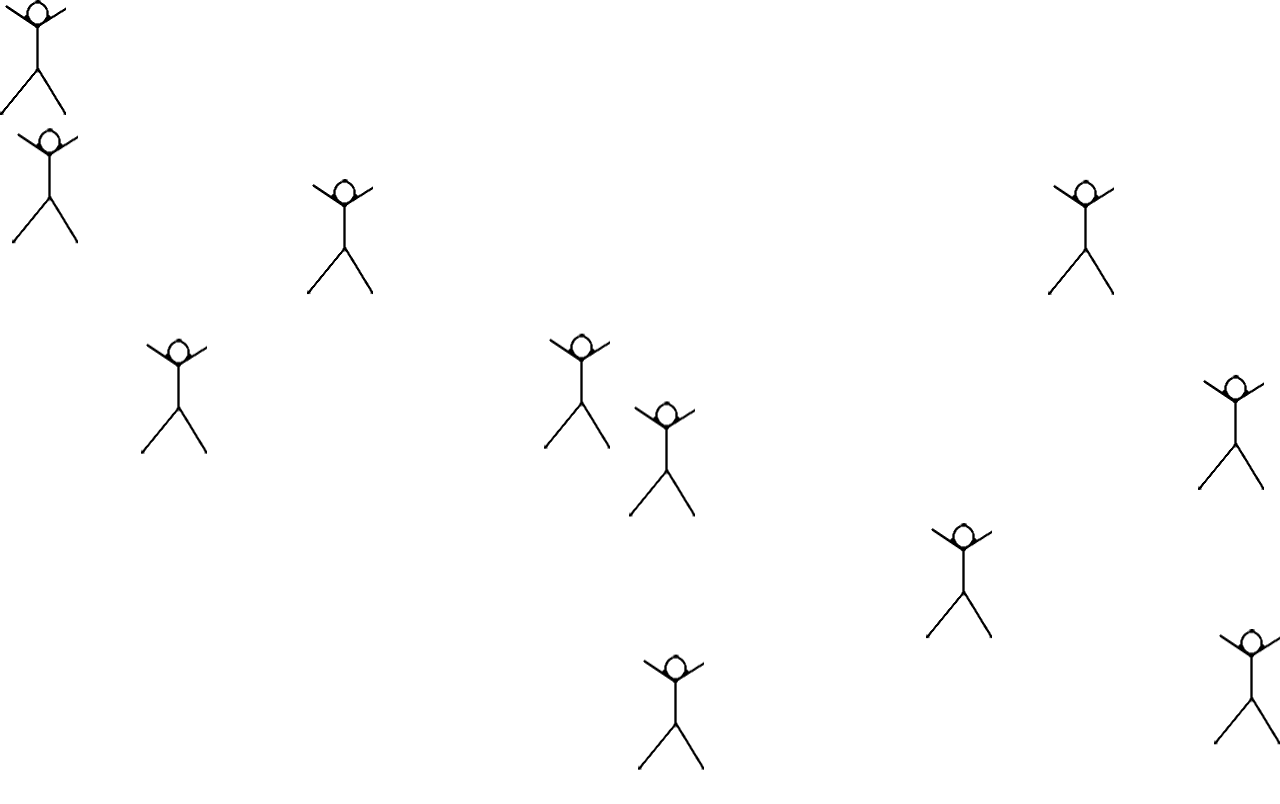
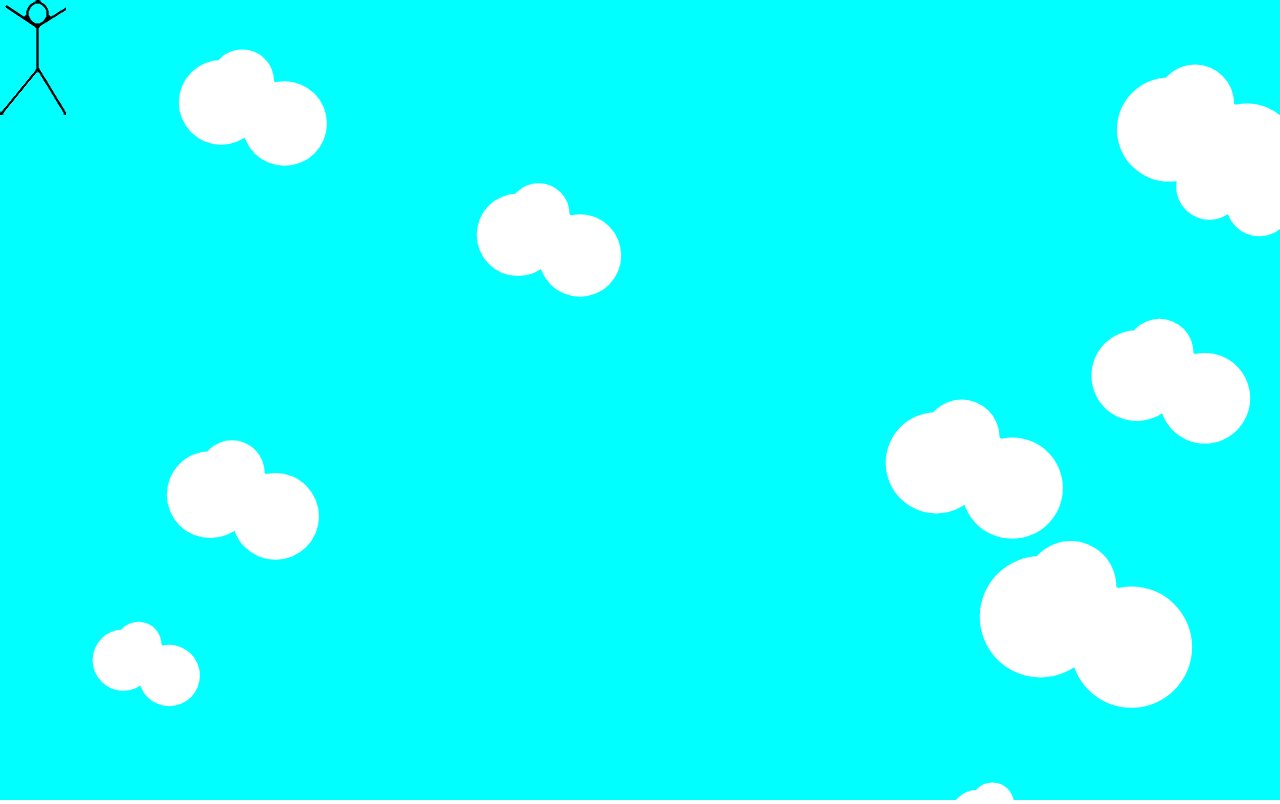
Before and after one commit to Beb1x/Beb1x.github.io, a plain HTML site: page index.html in a window 1280 px wide. Drawn offline with Linux system fonts and the light colour scheme.

Commit message:
Update index.html

```diff
--- a/index.html
+++ b/index.html
@@ -8,6 +8,6 @@
 </head>
 <body>
     <div class="stickman"></div>
-    <script src="script.js"></script>
+    <script src="backround.js"></script>
 </body>
 </html>
```
